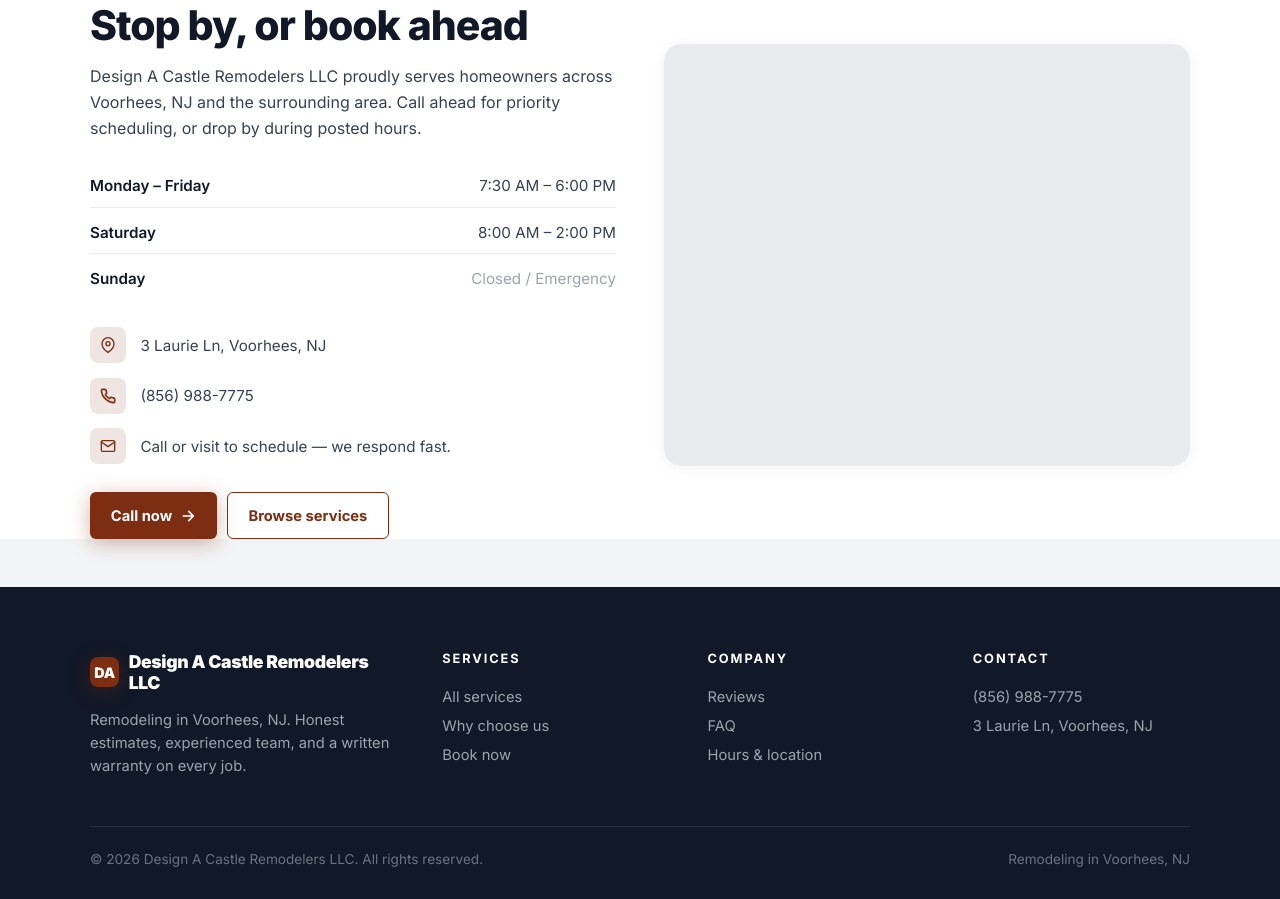
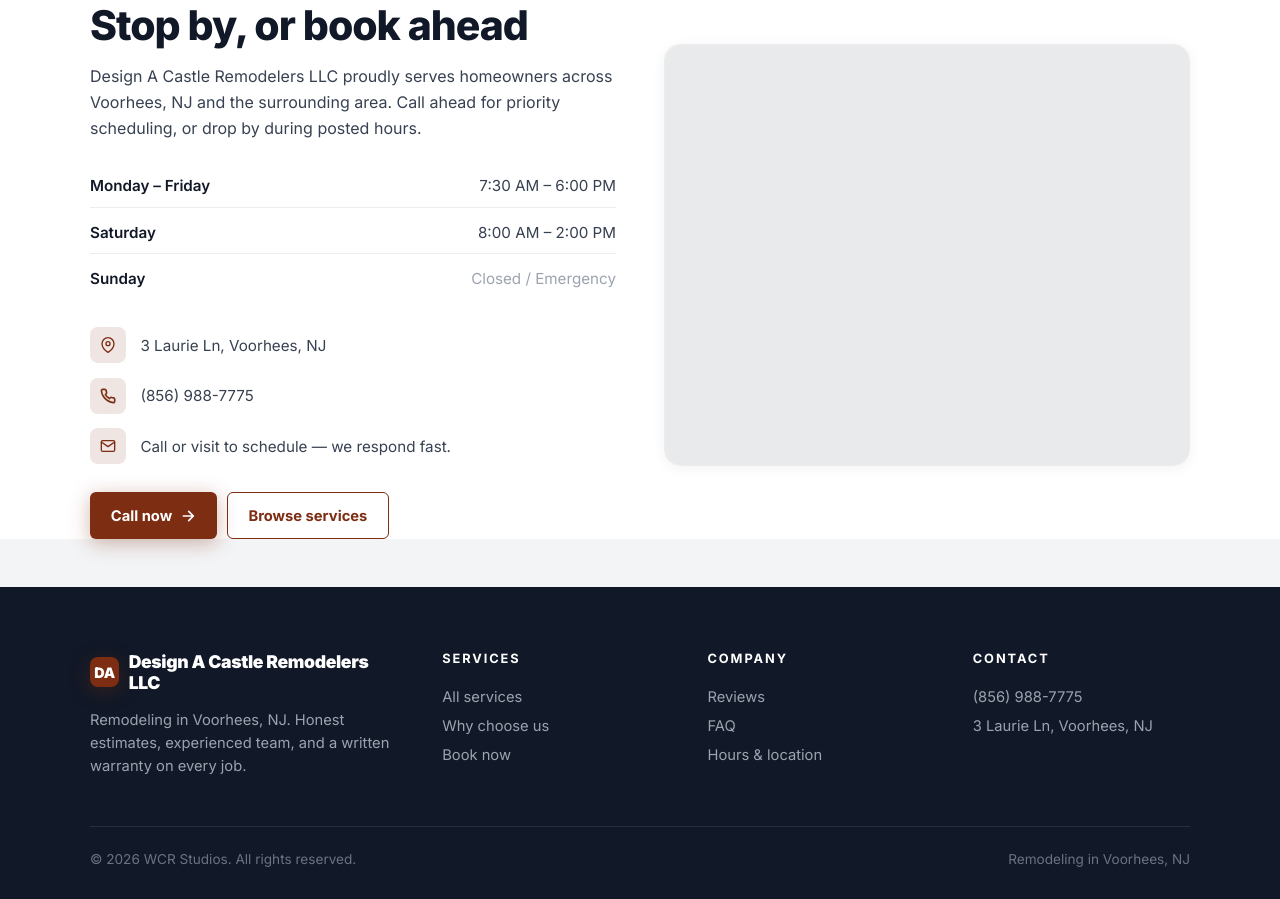
Before and after one commit to Wrenbjor/trades--design-a-castle-remodelers-llc, a plain HTML site: page index.html in a window 1280 px wide. Shown: the part 4698-5597 px from the top of the page. Drawn offline with nearby package versions, Linux system fonts and the light colour scheme; no server answers.

Commit message:
Update site

```diff
--- a/index.html
+++ b/index.html
@@ -575,7 +575,7 @@
     </div>
   </div>
   <div class="foot-bottom">
-    <div>&copy; 2026 Design A Castle Remodelers LLC. All rights reserved.</div>
+    <div>&copy; 2026 WCR Studios. All rights reserved.</div>
     <div>Remodeling in Voorhees, NJ</div>
   </div>
 </footer>
```
